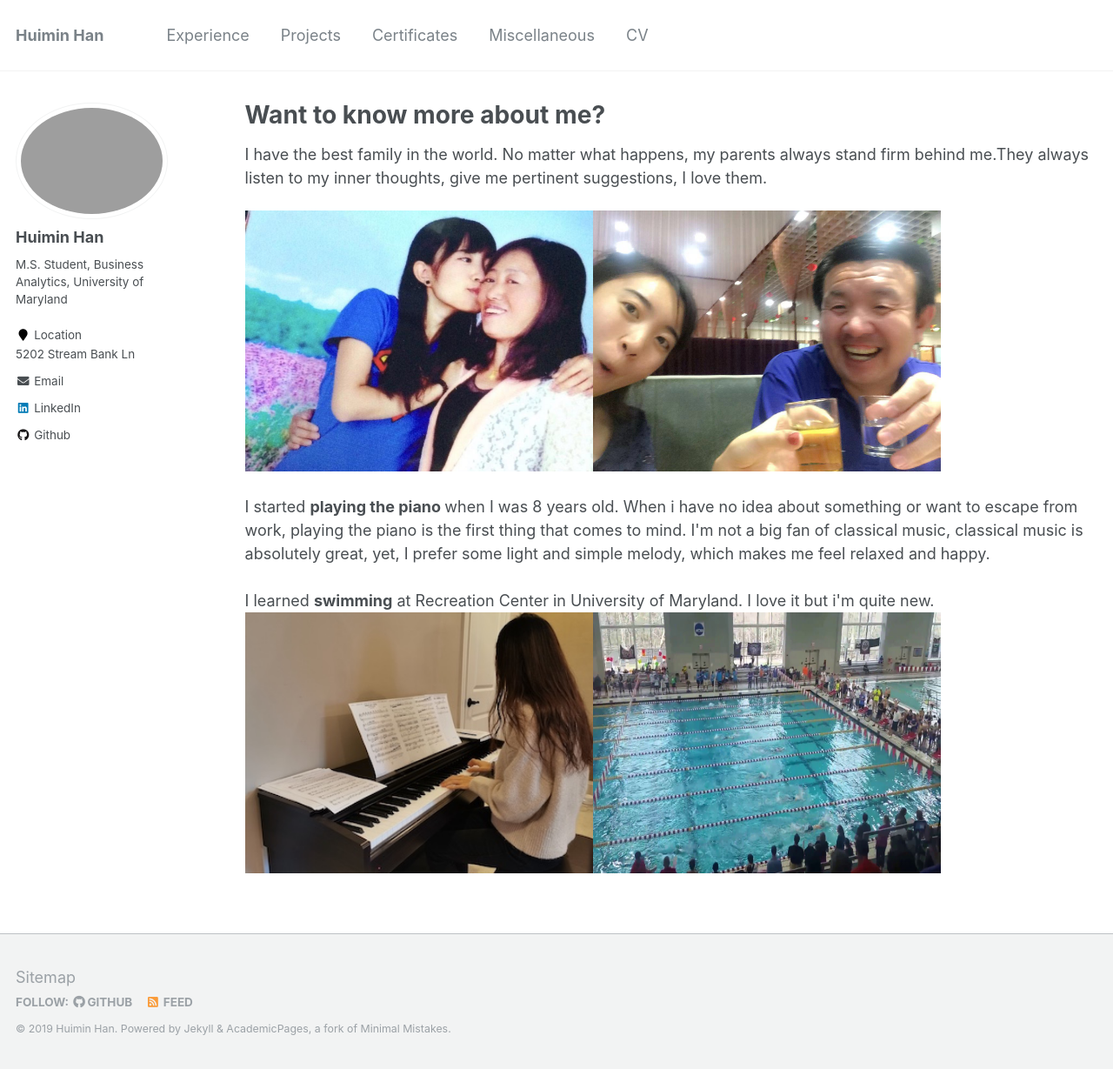
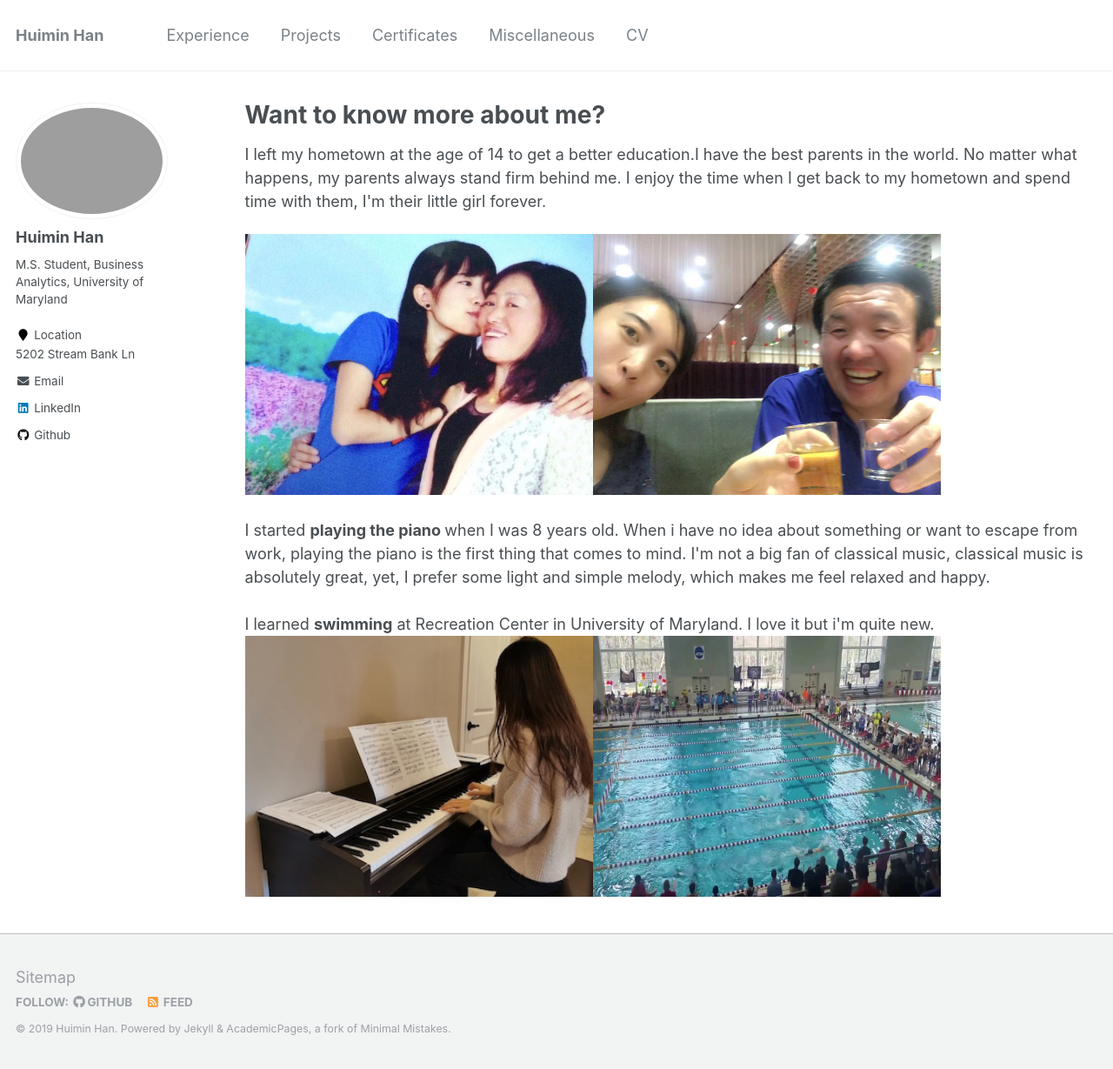
Before and after one commit to HannahHan3/HannahHan3.github.io, a Jekyll site: the page built from _pages/miscellaneous.html, in a window 1280 px wide and 1229 px high. Shown: the whole window at 87% size. Built offline with Jekyll 4.4.1, drawn with Linux system fonts in a browser that asks for light colours.

Commit message:
Update miscellaneous.html

```diff
--- a/_pages/miscellaneous.html
+++ b/_pages/miscellaneous.html
@@ -5,7 +5,8 @@ permalink: /miscellaneous/
 author_profile: true
 ---
 {% include base_path %}
-<p>I have the best family in the world. No matter what happens, my parents always stand firm behind me.They always listen to my inner thoughts, give me pertinent suggestions, I love them.</p>
+<p>
+I left my hometown at the age of 14 to get a better education.I have the best parents in the world. No matter what happens, my parents always stand firm behind me. I enjoy the time when I get back to my hometown and spend time with them, I'm their little girl forever.  </p>
 <img src='/images/mom and me.jpeg' alt="mom and me" style="width:400px;height:300px;"><img src='/images/dad and me.jpeg' alt="dad and me" style="width:400px;height:300px;">
 <br />
 <br />
```
